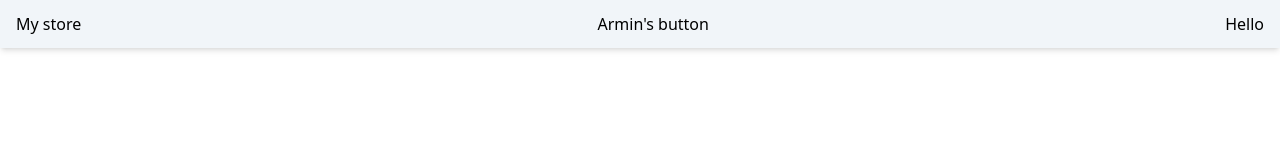
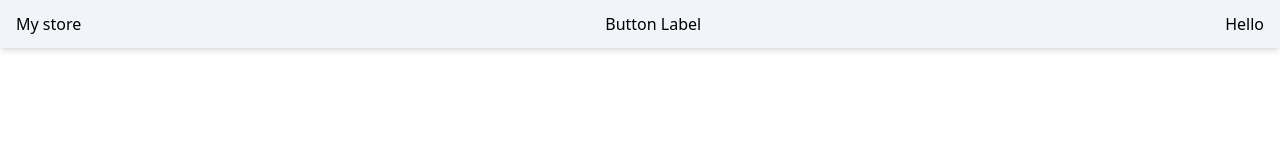
Before and after one commit to Arminbusatlic72/angular19-ecomm, an Angular app: page / in a window 1280 px wide. Shown: the top 160 px of the page. Built offline with nearby package versions, Linux system fonts and the light colour scheme.

Commit message:
using signal to display button label

```diff
--- a/src/app/components/header/header.component.ts
+++ b/src/app/components/header/header.component.ts
@@ -1,4 +1,4 @@
-import { Component } from '@angular/core';
+import { Component, signal } from '@angular/core';
 import { PrimaryButtonComponent } from '../primary-button/primary-button.component';
 
 @Component({
@@ -8,7 +8,7 @@ import { PrimaryButtonComponent } from '../primary-button/primary-button.compone
     <div class="bg-slate-100 px-4 py-3 shadow-md flex justify-between">
       <span>My store</span
       ><app-primary-button
-        label="Armin's button"
+        [label]="label()"
         (btnClicked)="handleButtonClick()"
       ></app-primary-button>
       <app-primary-button label="Hello" (btnClicked)="handleHelloClick()" />
@@ -19,6 +19,7 @@ import { PrimaryButtonComponent } from '../primary-button/primary-button.compone
   `,
 })
 export class HeaderComponent {
+  label = signal('Button Label');
   handleButtonClick() {
     alert('button click handled');
   }
```
